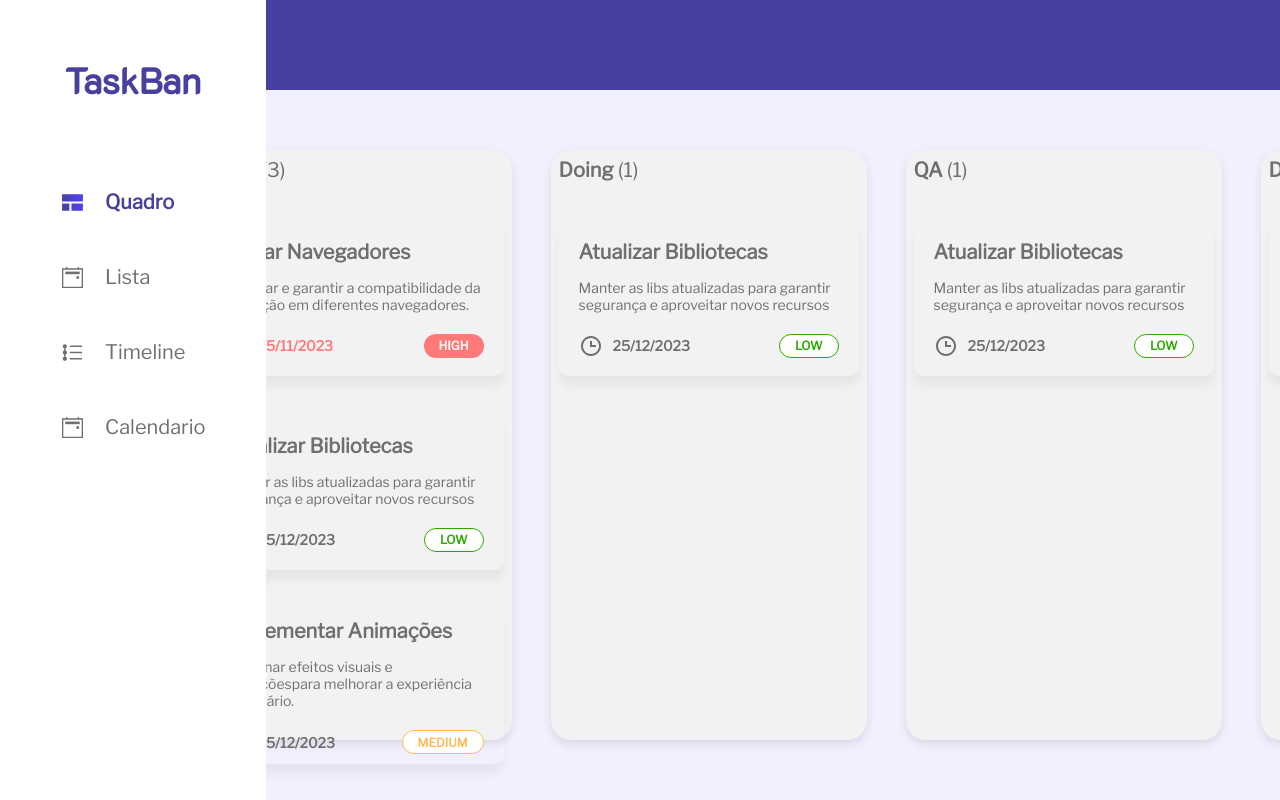
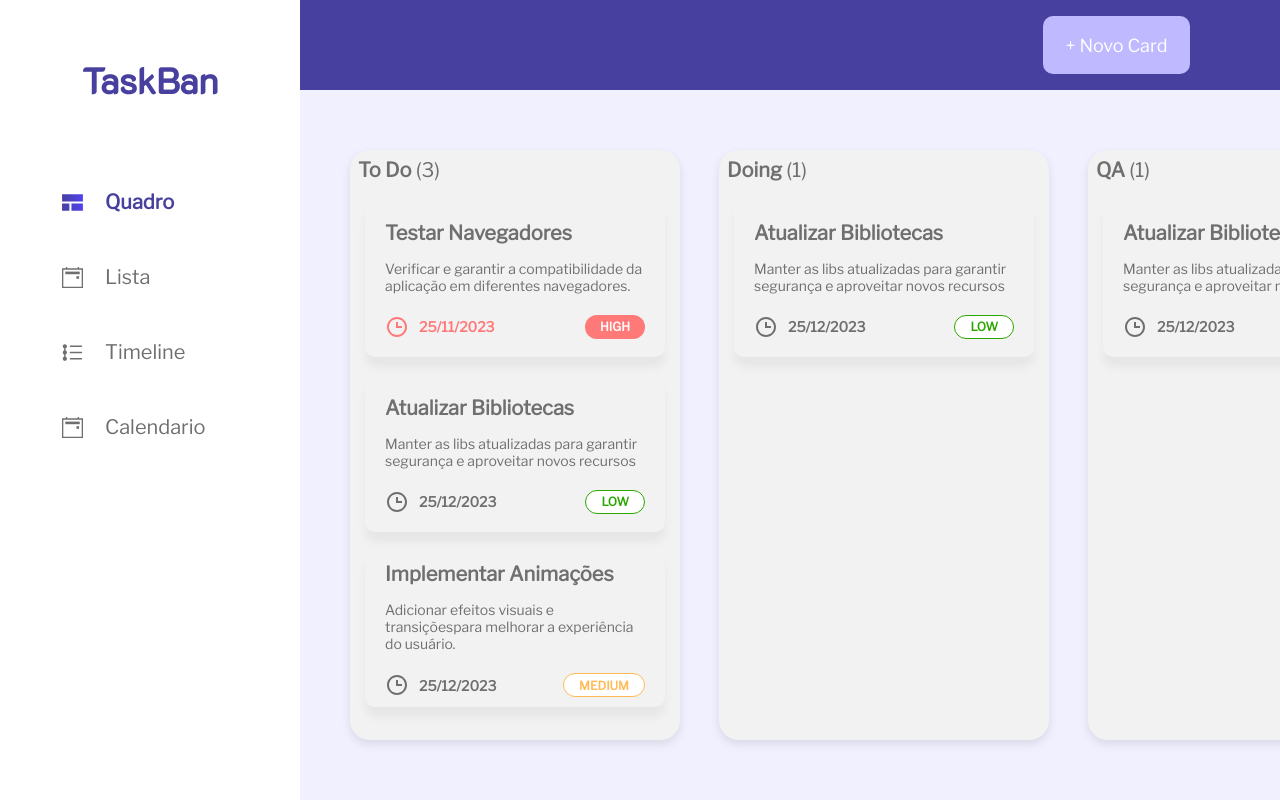
Before and after one commit to Supremo1337/to-do-challenge-hero-coe, a Next.js app: page / in a window 1280 px wide. Built offline with nearby package versions, Linux system fonts and the light colour scheme.

Commit message:
fix(APP): responsivity

```diff
--- a/src/components/Header/index.tsx
+++ b/src/components/Header/index.tsx
@@ -1,13 +1,12 @@
 import { FadeInContainer } from "../PersistentDrawerLeft/styles";
 import { useOpenMaterial } from "../contexts/openMaterialContext";
+import { useScreenSize } from "../contexts/screenSizeContext";
 import { Content, CreateNewCardButton } from "./styles";
 import MenuIcon from "@mui/icons-material/Menu";
 
-interface HeaderProps {
-  sizeScreen: number;
-}
+export default function Header() {
+  const { sizeScreen } = useScreenSize();
 
-export default function Header({ sizeScreen }: HeaderProps) {
   const { setOpenDrawer, setOpenModalCreateCard } = useOpenMaterial();
   const handleDrawerOpen = () => {
     setOpenDrawer(true);
@@ -16,11 +15,11 @@ export default function Header({ sizeScreen }: HeaderProps) {
 
   return (
     <Content>
-      <FadeInContainer>
-        {sizeScreen < 768 && (
+      {sizeScreen < 768 && (
+        <FadeInContainer>
           <MenuIcon fontSize={"large"} onClick={handleDrawerOpen} />
-        )}
-      </FadeInContainer>
+        </FadeInContainer>
+      )}
       <CreateNewCardButton onClick={handleOpenModalCreateCard}>
         + Novo Card
       </CreateNewCardButton>
--- a/src/components/Header/styles.tsx
+++ b/src/components/Header/styles.tsx
@@ -9,6 +9,9 @@ export const Content = styled.header`
   align-items: center;
   justify-content: space-between;
   padding: 0 40px;
+  @media (min-width: 768px) {
+    justify-content: flex-end;
+  }
   @media (min-width: 1024px) {
     padding: 0 90px;
   }
--- a/src/components/InputComponent/index.tsx
+++ b/src/components/InputComponent/index.tsx
@@ -30,6 +30,7 @@ export default function InputComponent({
       sx={{
         "&.MuiFormControl-root": {
           width: "100%",
+          height: "48px",
         },
         "& label.Mui-focused": {
           color: theme.colors.gray.gray_700,
--- a/src/components/Main/styles.tsx
+++ b/src/components/Main/styles.tsx
@@ -4,29 +4,41 @@ import styled from "styled-components";
 
 export const Content = styled.div`
   height: calc(100vh - 90px);
-
   display: flex;
   flex-direction: row;
-  justify-content: center;
-
-  padding: 60px 39px;
-
+  justify-content: flex-start;
+  padding: 60px 20px;
   background: ${theme.colors.white.white_200};
   gap: 39px;
-  overflow-y: auto;
+  overflow-x: auto;
+  flex-wrap: nowrap;
+  &:last-child {
+    margin-right: -39px;
+  }
+  @media (min-width: 768px) {
+    padding: 60px 50px 60px 50px;
+  }
+  @media (min-width: 1768px) {
+    padding: 60px 3% 60px 50px;
+  }
+  @media (min-width: 1782px) {
+    &:last-child {
+      margin-right: 0px;
+    }
+  }
+  @media (min-width: 1826px) {
+    overflow-x: hidden;
+  }
 `;
 
 export const TaskList = styled(FlexBox)`
-  width: 330px;
-  /* height: 300px; */
-
+  flex: 0 0 auto;
   background: ${theme.colors.white.white_300};
-
   border-radius: 20px;
   box-shadow: 0px 4px 10px 0px rgba(0, 0, 0, 0.1);
-
   padding: 8px;
-  gap: 39px;
+  min-width: 330px;
+  gap: 20px;
 `;
 
 export const TaskCategoryTitle = styled.h3`
--- a/src/components/ModalCreateCard/index.tsx
+++ b/src/components/ModalCreateCard/index.tsx
@@ -11,6 +11,7 @@ import { priorityButtons } from "./priorityButtos";
 import InputComponent from "../InputComponent";
 import { format } from "date-fns";
 import { useDateContext } from "../contexts/dateContext";
+import { useScreenSize } from "../contexts/screenSizeContext";
 
 interface ModalCreateCardProps {
   addCard: (newCard: {
@@ -23,6 +24,7 @@ interface ModalCreateCardProps {
 }
 
 export default function ModalCreateCard({ addCard }: ModalCreateCardProps) {
+  const { sizeScreen } = useScreenSize();
   const { setOpenModalCreateCard, openModalCreateCard } = useOpenMaterial();
   const [taskTitle, setTaskTitle] = useState("");
   const [taskDescription, setTaskDescription] = useState("");
@@ -83,6 +85,8 @@ export default function ModalCreateCard({ addCard }: ModalCreateCardProps) {
               value={taskDescription}
               placeholder="Digite a descrição"
             />
+            {sizeScreen < 974 ? (
+              <>
                 <div style={{ position: "relative" }}>
                   {!placeholder && (
                     <S.Placeholder>Selecione a data de entrega</S.Placeholder>
@@ -96,7 +100,7 @@ export default function ModalCreateCard({ addCard }: ModalCreateCardProps) {
                 </div>
                 <S.PriorityBox>
                   <S.PriorityLabel>Prioryty</S.PriorityLabel>
-              <S.GroupPriorytisButtons>
+                  <S.GroupPriorytisButtonsAndCancelAndSubmitButton>
                     {priorityButtons.map((button) => {
                       return (
                         <PriorityIndicatator
@@ -108,8 +112,8 @@ export default function ModalCreateCard({ addCard }: ModalCreateCardProps) {
                         </PriorityIndicatator>
                       );
                     })}
-              </S.GroupPriorytisButtons>
-              <S.GroupPriorytisButtons>
+                  </S.GroupPriorytisButtonsAndCancelAndSubmitButton>
+                  <S.GroupPriorytisButtonsAndCancelAndSubmitButton>
                     <S.CancelAndSubmitButton
                       onClick={handleCloseModalCreateCard}
                       $isCancel={true}
@@ -123,8 +127,59 @@ export default function ModalCreateCard({ addCard }: ModalCreateCardProps) {
                       value={"CRIAR"}
                       type="submit"
                     />
-              </S.GroupPriorytisButtons>
+                  </S.GroupPriorytisButtonsAndCancelAndSubmitButton>
                 </S.PriorityBox>
+              </>
+            ) : (
+              <>
+                <S.DesktopGroupDateInputAndPrioritys>
+                  <div style={{ position: "relative", width: "280px" }}>
+                    {!placeholder && (
+                      <S.Placeholder>Selecione a data de entrega</S.Placeholder>
+                    )}
+                    <InputComponent
+                      type="date"
+                      label="Data Final"
+                      onChange={handleTextFieldDate}
+                      value={taskDate}
+                    />
+                  </div>
+                  <S.PriorityBox>
+                    <S.PriorityLabel>Prioryty</S.PriorityLabel>
+                    <S.GroupPriorytisButtonsAndCancelAndSubmitButton>
+                      {priorityButtons.map((button) => {
+                        return (
+                          <PriorityIndicatator
+                            key={button.priority}
+                            $priority={button.priority}
+                            onClick={() => setPriority(button.priority)}
+                          >
+                            {button.priority}
+                          </PriorityIndicatator>
+                        );
+                      })}
+                    </S.GroupPriorytisButtonsAndCancelAndSubmitButton>
+                  </S.PriorityBox>
+                </S.DesktopGroupDateInputAndPrioritys>
+                <S.GroupPriorytisButtonsAndCancelAndSubmitButton
+                  $isDesktop={true}
+                >
+                  <S.CancelAndSubmitButton
+                    onClick={handleCloseModalCreateCard}
+                    $isCancel={true}
+                    value={"CANCELAR"}
+                    readOnly={true}
+                    type="button"
+                  />
+
+                  <S.CancelAndSubmitButton
+                    $isCancel={false}
+                    value={"CRIAR"}
+                    type="submit"
+                  />
+                </S.GroupPriorytisButtonsAndCancelAndSubmitButton>
+              </>
+            )}
           </S.FormAddCard>
         </S.ModalBox>
       </Modal>
--- a/src/components/ModalCreateCard/styles.tsx
+++ b/src/components/ModalCreateCard/styles.tsx
@@ -6,6 +6,9 @@ import * as GS from "@/styles/globalStyles";
 
 interface CancelAndSubmitButtonProps {
   $isCancel: boolean;
+}
+interface GroupPriorytisButtonsAndCancelAndSubmitButtonProps {
+  $isDesktop?: boolean;
 }
 
 export const ModalBox = styled(Box)`
@@ -24,6 +27,10 @@ export const ModalBox = styled(Box)`
   background: ${theme.colors.white.white_100};
   box-shadow: 0px 10px 10px 0px rgba(0, 0, 0, 0.05);
   padding: 20px;
+  @media (min-width: 974px) {
+    width: 682px;
+    height: 463px;
+  }
 `;
 
 export const FormAddCard = styled.form`
@@ -31,6 +38,9 @@ export const FormAddCard = styled.form`
   display: flex;
   flex-direction: column;
   justify-content: space-between;
+  @media (min-width: 974px) {
+    align-items: flex-end;
+  }
 `;
 
 export const NewCardTitle = styled(Title)`
@@ -42,17 +52,27 @@ export const PriorityBox = styled(GS.FlexBox)`
   gap: 9px;
 `;
 
-export const GroupPriorytisButtons = styled.div`
+export const GroupPriorytisButtonsAndCancelAndSubmitButton = styled.div<GroupPriorytisButtonsAndCancelAndSubmitButtonProps>`
   display: flex;
   gap: 15px;
+  @media (min-width: 974px) {
+    width: ${(props) => (props.$isDesktop ? "50%" : "")};
+  }
 `;
 
 export const PriorityLabel = styled.label`
   font: ${theme.fonts.libre_Franklin.title_9};
 `;
 
+export const DesktopGroupDateInputAndPrioritys = styled.div`
+  width: 100%;
+  display: flex;
+  /* background-color: red; */
+  justify-content: space-between;
+`;
+
 export const CancelAndSubmitButton = styled.input<CancelAndSubmitButtonProps>`
-  width: 100%;
+  width: 50%;
   height: 37px;
   border-radius: 20px;
 
--- /dev/null
+++ b/src/components/contexts/screenSizeContext.tsx
@@ -0,0 +1,59 @@
+import React, {
+  PropsWithChildren,
+  createContext,
+  useState,
+  useContext,
+  useEffect,
+} from "react";
+
+interface ScreenSizeData {
+  sizeScreen: number;
+}
+
+const ScreenSize = createContext({} as ScreenSizeData);
+
+export const ScreenSizeProvider: React.FC<PropsWithChildren> = ({
+  children,
+}) => {
+  const useWindowWide = () => {
+    const [width, setWidth] = useState(0);
+
+    useEffect(() => {
+      function handleResize() {
+        setWidth(window.innerWidth);
+      }
+
+      window.addEventListener("resize", handleResize);
+
+      handleResize();
+
+      return () => {
+        window.removeEventListener("resize", handleResize);
+      };
+    }, [setWidth]);
+
+    return width;
+  };
+
+  const sizeScreen = useWindowWide();
+
+  return (
+    <ScreenSize.Provider
+      value={{
+        sizeScreen,
+      }}
+    >
+      {children}
+    </ScreenSize.Provider>
+  );
+};
+
+export function useScreenSize() {
+  const context = useContext(ScreenSize);
+
+  if (!context) {
+    throw new Error("useStyle must be used within an ScreenSizeProvider");
+  }
+
+  return context;
+}
--- a/src/pages/_app.tsx
+++ b/src/pages/_app.tsx
@@ -6,16 +6,19 @@ import { OpenMaterialProvider } from "@/components/contexts/openMaterialContext"
 import { DateContextProvider } from "@/components/contexts/dateContext";
 import { DndProvider } from "react-dnd";
 import { HTML5Backend } from "react-dnd-html5-backend";
+import { ScreenSizeProvider } from "@/components/contexts/screenSizeContext";
 
 export default function App({ Component, pageProps }: AppProps) {
   return (
     <DndProvider backend={HTML5Backend}>
+      <ScreenSizeProvider>
         <OpenMaterialProvider>
           <DateContextProvider>
             <Component {...pageProps} />
             <GlobalStyles />
           </DateContextProvider>
         </OpenMaterialProvider>
+      </ScreenSizeProvider>
     </DndProvider>
   );
 }
--- a/src/pages/index.tsx
+++ b/src/pages/index.tsx
@@ -6,35 +6,21 @@ import PersistentDrawerLeft from "@/components/PersistentDrawerLeft";
 import styled from "styled-components";
 import Main from "@/components/Main";
 import ModalCreateCard from "@/components/ModalCreateCard";
-
-const useWindowWide = () => {
-  const [width, setWidth] = useState(0);
-
-  useEffect(() => {
-    function handleResize() {
-      setWidth(window.innerWidth);
-    }
-
-    window.addEventListener("resize", handleResize);
-
-    handleResize();
-
-    return () => {
-      window.removeEventListener("resize", handleResize);
-    };
-  }, [setWidth]);
-
-  return width;
-};
+import { useScreenSize } from "@/components/contexts/screenSizeContext";
 
 export const Wrapper = styled.div`
-  width: 100%;
+  width: 100vw;
+  height: 100vh;
   display: flex;
   flex-direction: column;
+  background-color: red;
+  @media (min-width: 768px) {
+    width: calc(100vw - 300px);
+  }
 `;
 
 export default function Home() {
-  const wide = useWindowWide();
+  const { sizeScreen } = useScreenSize();
 
   return (
     <>
@@ -44,13 +30,13 @@ export default function Home() {
         <meta name="viewport" content="width=device-width, initial-scale=1" />
         <link rel="icon" href="/favicon.ico" />
       </Head>
-      {wide < 768 ? (
+      {sizeScreen < 768 ? (
         <PersistentDrawerLeft />
       ) : (
         <TaskBan $isTransparent={false} />
       )}
       <Wrapper>
-        <Header sizeScreen={wide} />
+        <Header />
         <Main />
       </Wrapper>
     </>
```
Lines whose indentation alone changed are shown as unchanged.
